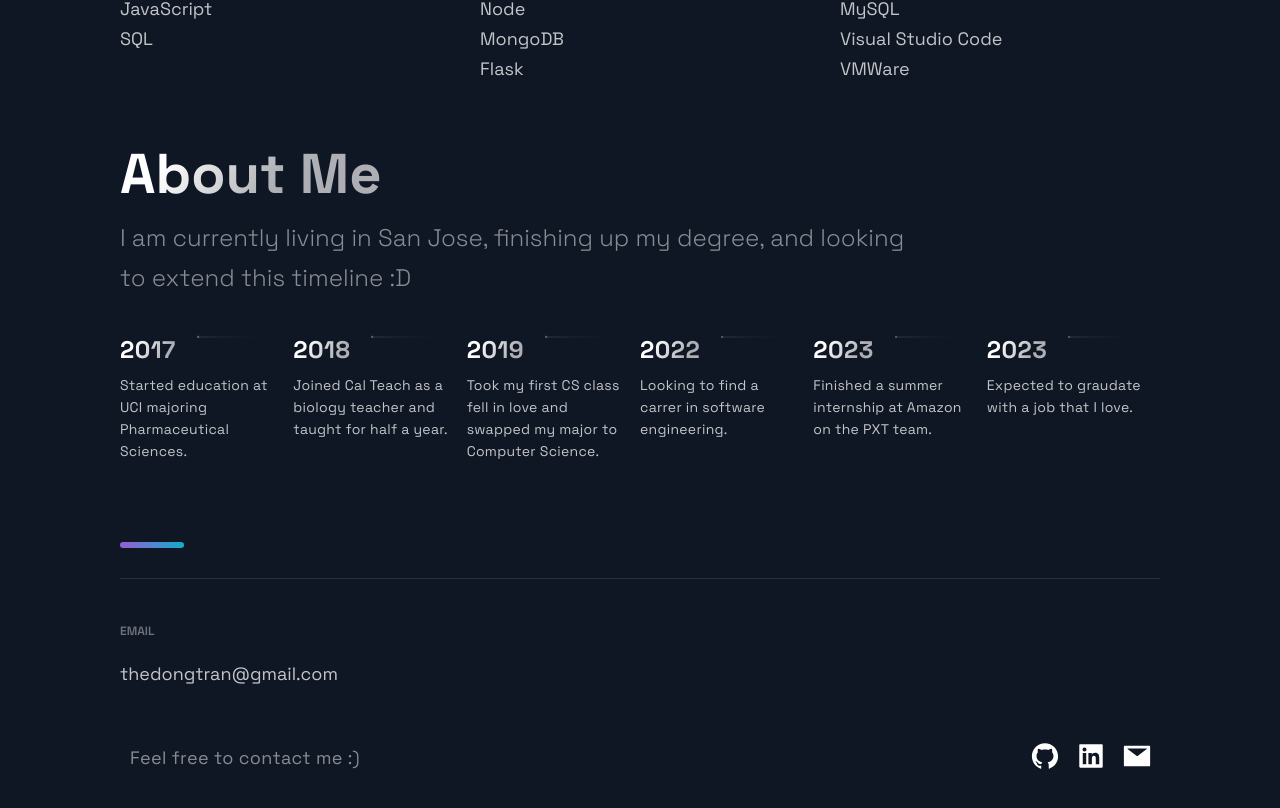
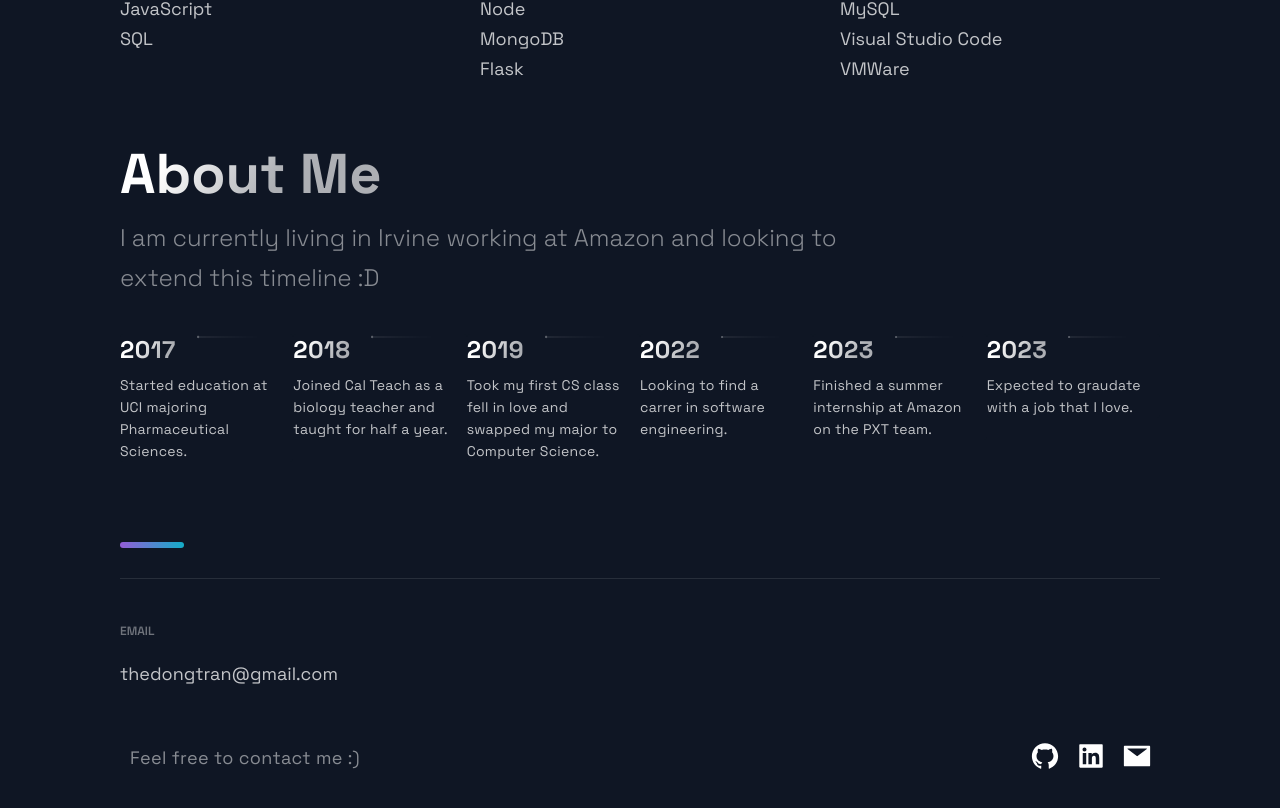
Before and after one commit to ITheDongTran/Personal-Portolio, a Next.js app: page /nextjs-pages/ in a window 1280 px wide. Shown: the part 2872-3680 px from the top of the page. Built offline with nearby package versions, Linux system fonts and the light colour scheme.

Commit message:
Update TimeLine.js to show that I am working in Irvine at Amazon

```diff
--- a/src/components/TimeLine/TimeLine.js
+++ b/src/components/TimeLine/TimeLine.js
@@ -46,7 +46,7 @@ const Timeline = () => {
     <Section id="about">
       <SectionTitle>About Me</SectionTitle>
       <SectionText>
-      I am currently living in San Jose, finishing up my degree, and looking to extend this timeline :D
+      I am currently living in Irvine working at Amazon and looking to extend this timeline :D
       </SectionText>
       <CarouselContainer ref={carouselRef} onScroll={handleScroll}>
         <>
```
